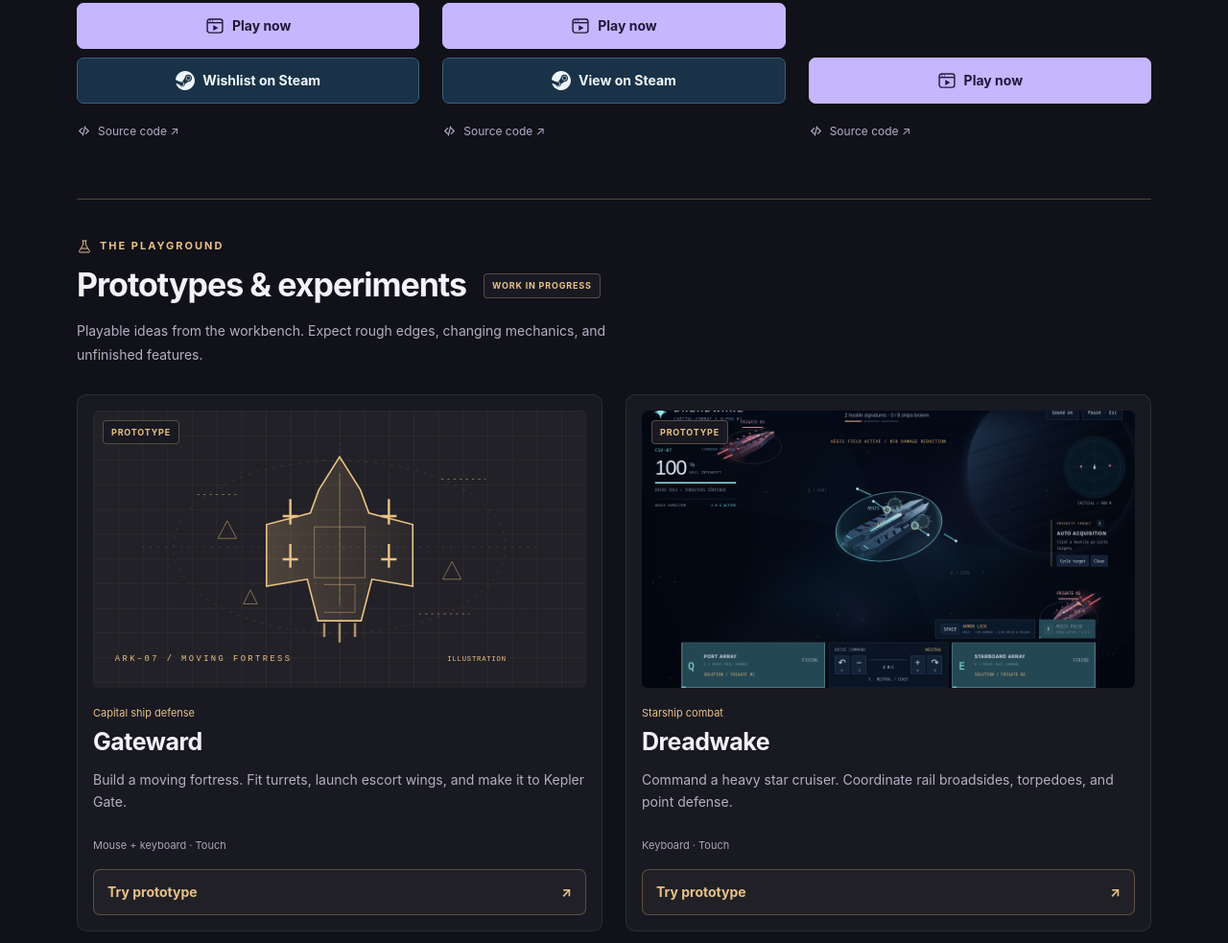
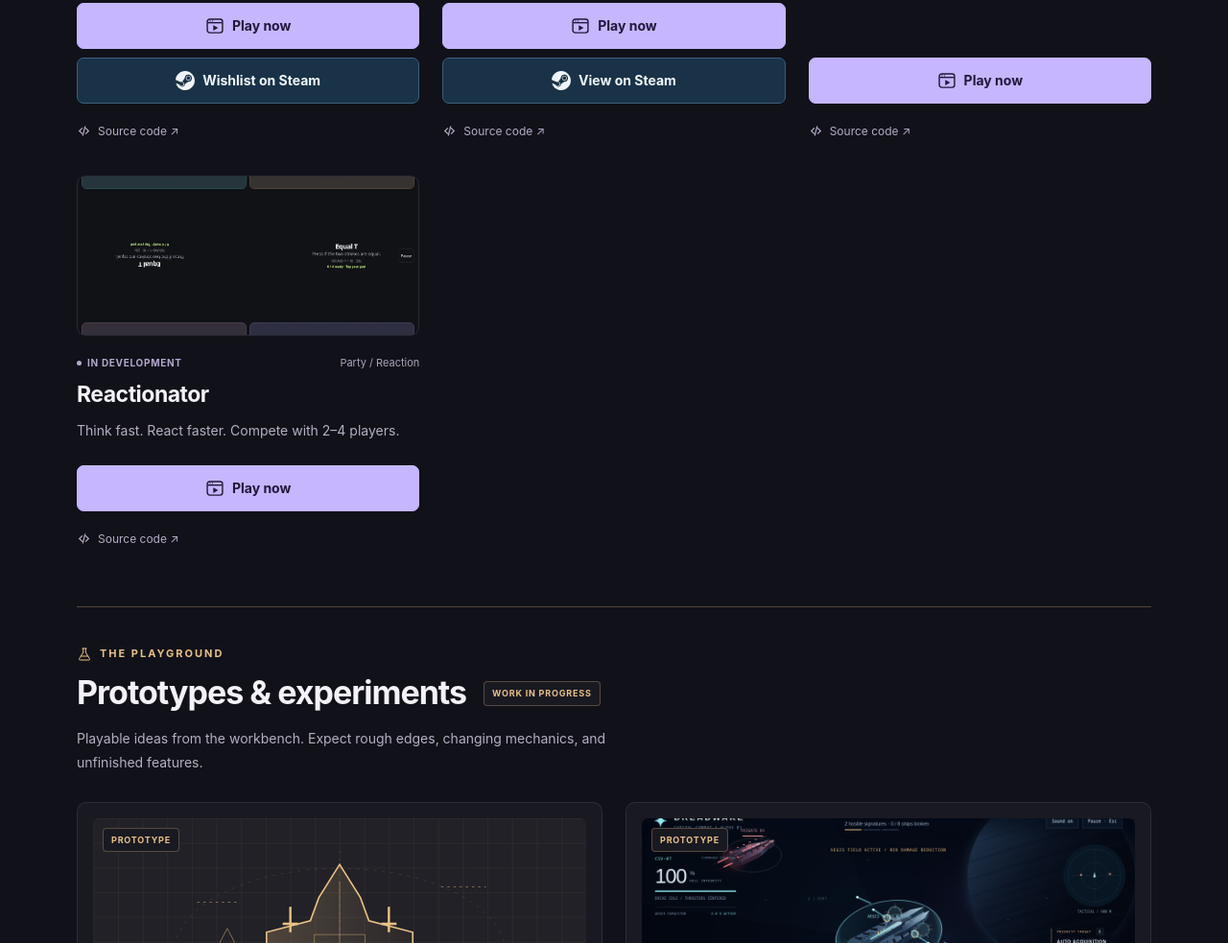
Before and after one commit to DeeGeeGames/homepage, a website built with Vite: page index.html in a window 1280 px wide. Shown: the part 792-1775 px from the top of the page at 96% size. Built offline with nearby package versions, Linux system fonts and the light colour scheme; no server answers.

Commit message:
Add Reactionator after Starward Tide as in development

```diff
--- a/index.html
+++ b/index.html
@@ -116,6 +116,26 @@
 								<span>Source code <span aria-hidden="true">↗</span></span>
 							</a>
 						</article>
+
+						<article class="game-card" aria-labelledby="reactionator-title">
+							<img class="game-art reactionator-art" src="./assets/reactionator.webp" alt="Reactionator development screenshot showing the reaction game and player controls" width="1100" height="764">
+							<div class="game-meta">
+								<p class="status status-development">In development</p>
+								<p class="genre">Party / Reaction</p>
+							</div>
+							<h3 id="reactionator-title">Reactionator</h3>
+							<p class="game-description">Think fast. React faster. Compete with 2–4 players.</p>
+							<div class="game-actions">
+								<a class="action action-primary" href="https://starwardtide.deegeegames.com/" target="_blank" rel="noopener noreferrer" aria-label="Play now — Reactionator in your browser (opens in a new tab)">
+									<svg class="platform-icon browser-icon" viewBox="0 0 24 24" fill="none" aria-hidden="true" focusable="false"><rect x="2.5" y="3.5" width="19" height="17" rx="3" stroke="currentColor" stroke-width="1.7"/><path d="M3 8h18" stroke="currentColor" stroke-width="1.7"/><circle cx="6" cy="5.8" r=".8" fill="currentColor"/><circle cx="9" cy="5.8" r=".8" fill="currentColor"/><path d="m10 11 6 3.5-6 3.5z" fill="currentColor"/></svg>
+									<span>Play now</span>
+								</a>
+							</div>
+							<a class="source-link" href="https://github.com/DeeGeeGames/Reactionator" target="_blank" rel="noopener noreferrer" aria-label="Reactionator source code on GitHub (opens in a new tab)">
+								<svg viewBox="0 0 24 24" aria-hidden="true" focusable="false"><path d="m8.7 6.3-5.7 5.7 5.7 5.7 1.4-1.4-4.3-4.3 4.3-4.3zm6.6 0-1.4 1.4 4.3 4.3-4.3 4.3 1.4 1.4 5.7-5.7zM13 4l-4 16h2l4-16z"/></svg>
+								<span>Source code <span aria-hidden="true">↗</span></span>
+							</a>
+						</article>
 					</div>
 				</section>
 
```
Also changed, not shown: README.md, assets/README.md, assets/reactionator.webp (added).
